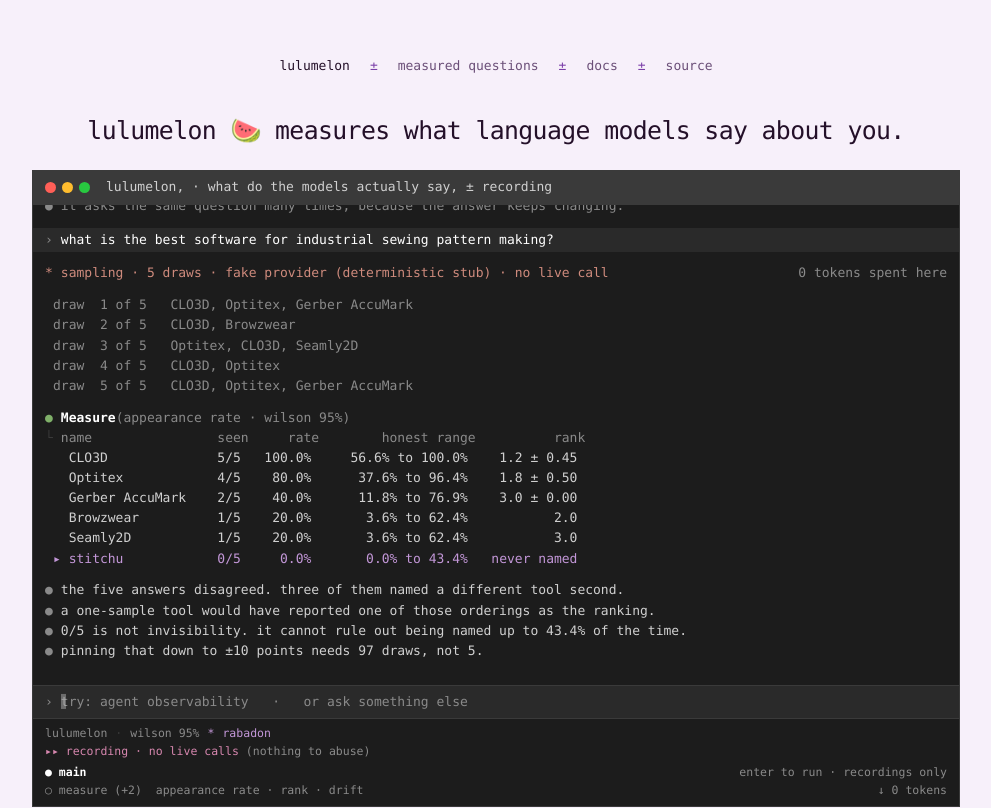
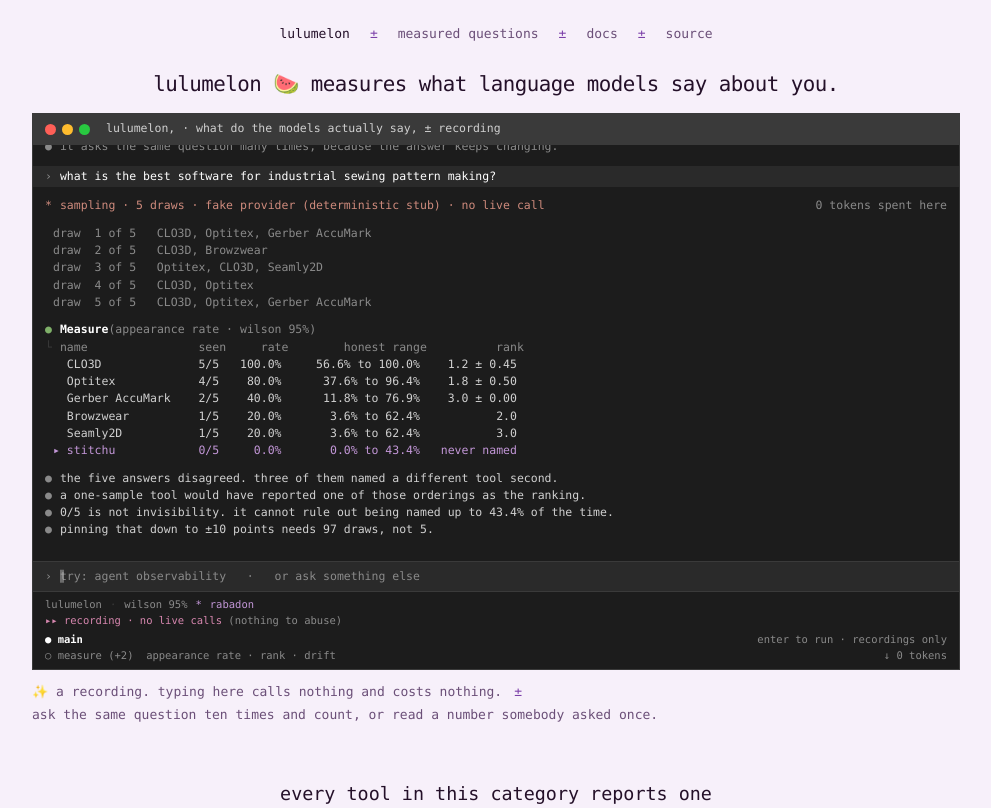
Before and after one commit to nosey-dewdrop/lulumelon, a Next.js app: page / in a window 1280 px wide. Shown: the top 808 px of the page, without its empty margins (144-1135 px from the left). Built offline with nearby package versions, Linux system fonts and the light colour scheme; no server answers.

Commit message:
the first screen opens on the terminal at the size a terminal runs at

```diff
--- a/src/app/Terminal.tsx
+++ b/src/app/Terminal.tsx
@@ -266,7 +266,7 @@
   }, [typed]);
 
   return (
-    <div className="w-full border border-term-rule bg-term-bg text-[12.5px] leading-[1.55] sm:text-[13px]">
+    <div className="w-full border border-term-rule bg-term-bg text-[11px] leading-[1.5] sm:text-[11.5px]">
       {/* title bar */}
       <div className="flex items-center gap-2 border-b border-term-rule bg-term-bar px-3 py-[6px]">
         <span className="flex gap-[6px]" aria-hidden>
@@ -282,7 +282,7 @@
       {/* body */}
       <div
         ref={bodyRef}
-        className="h-[26rem] overflow-y-auto px-3 py-3 sm:h-[30rem]"
+        className="h-[23rem] overflow-y-auto px-3 py-3 sm:h-[26rem]"
         onClick={() => inputRef.current?.focus()}
       >
         {printed.map((line, i) => (
@@ -335,7 +335,7 @@
       </div>
 
       {/* status bar */}
-      <div className="border-t border-term-rule px-3 py-[6px] text-[11.5px]">
+      <div className="border-t border-term-rule px-3 py-[5px] text-[10.5px]">
         <div className="flex flex-wrap items-baseline gap-x-2">
           <span className="text-term-muted">lulumelon</span>
           <span className="text-term-rule">·</span>
--- a/src/app/page.tsx
+++ b/src/app/page.tsx
@@ -76,7 +76,7 @@
 
 export default function Page() {
   return (
-    <main className="mx-auto max-w-[82rem] px-5 pb-24 pt-10 sm:px-10 sm:pt-14">
+    <main className="mx-auto max-w-[82rem] px-5 pb-24 pt-5 sm:px-10 sm:pt-6">
       {/* ------------------------------------------------------------- hero
           The terminal is the first thing on the page. Not the first thing
           under a headline, the first thing: it is already running when the
@@ -112,12 +112,12 @@
           know before the terminal starts making sense, and it is one line
           rather than a block so the demo is still the first thing that
           happens on the page. */}
-      <div className="mx-auto mt-10 max-w-[58rem]">
-        <h1 className="text-center text-[1.2rem] leading-tight tracking-tight sm:text-[1.55rem]">
+      <div className="mx-auto mt-7 max-w-[58rem]">
+        <h1 className="text-center text-[1.05rem] leading-tight tracking-tight sm:text-[1.3rem]">
           lulumelon <span aria-hidden>🍉</span> measures what language models say about you.
         </h1>
 
-        <section aria-label="recorded measurement" className="mt-6">
+        <section aria-label="recorded measurement" className="mt-4">
           {/* Narrower than the page and centred. A terminal set to the full
               measure spends its right half on nothing, because the widest line
               in it is a sentence and the rest is a table. */}
```
